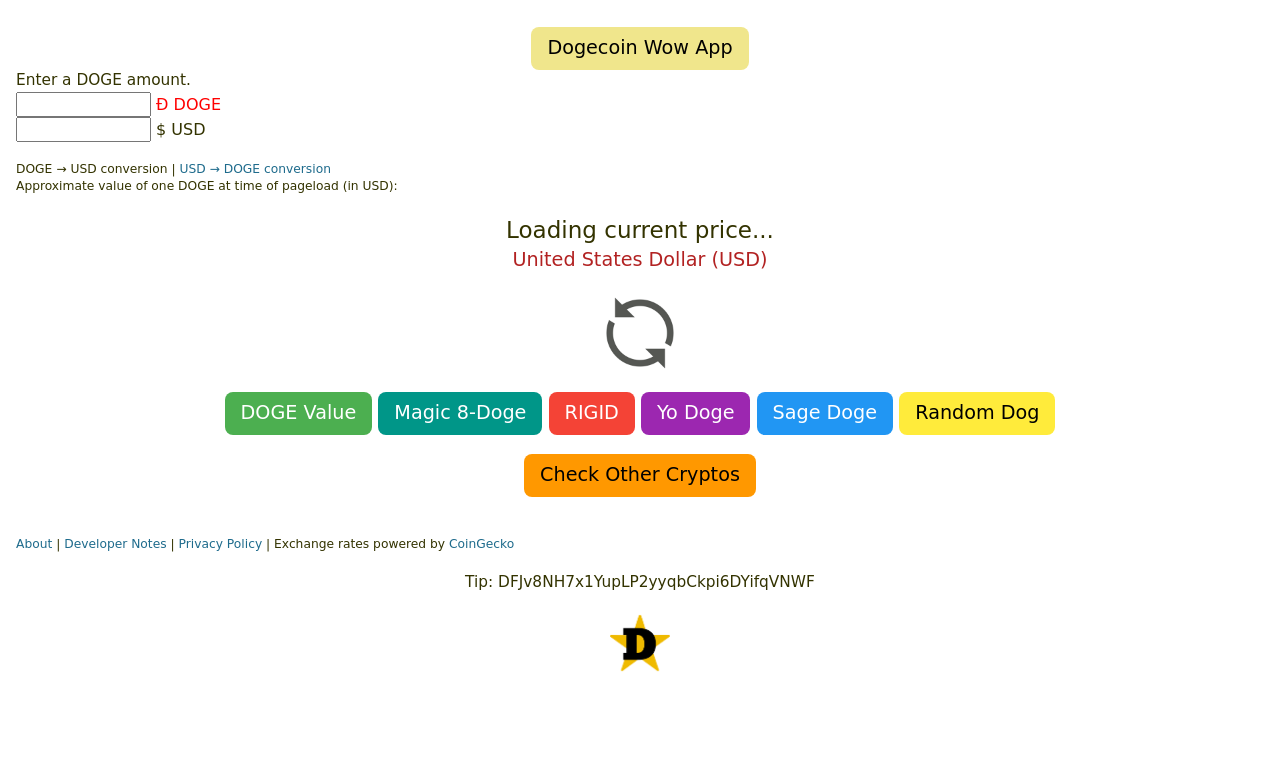
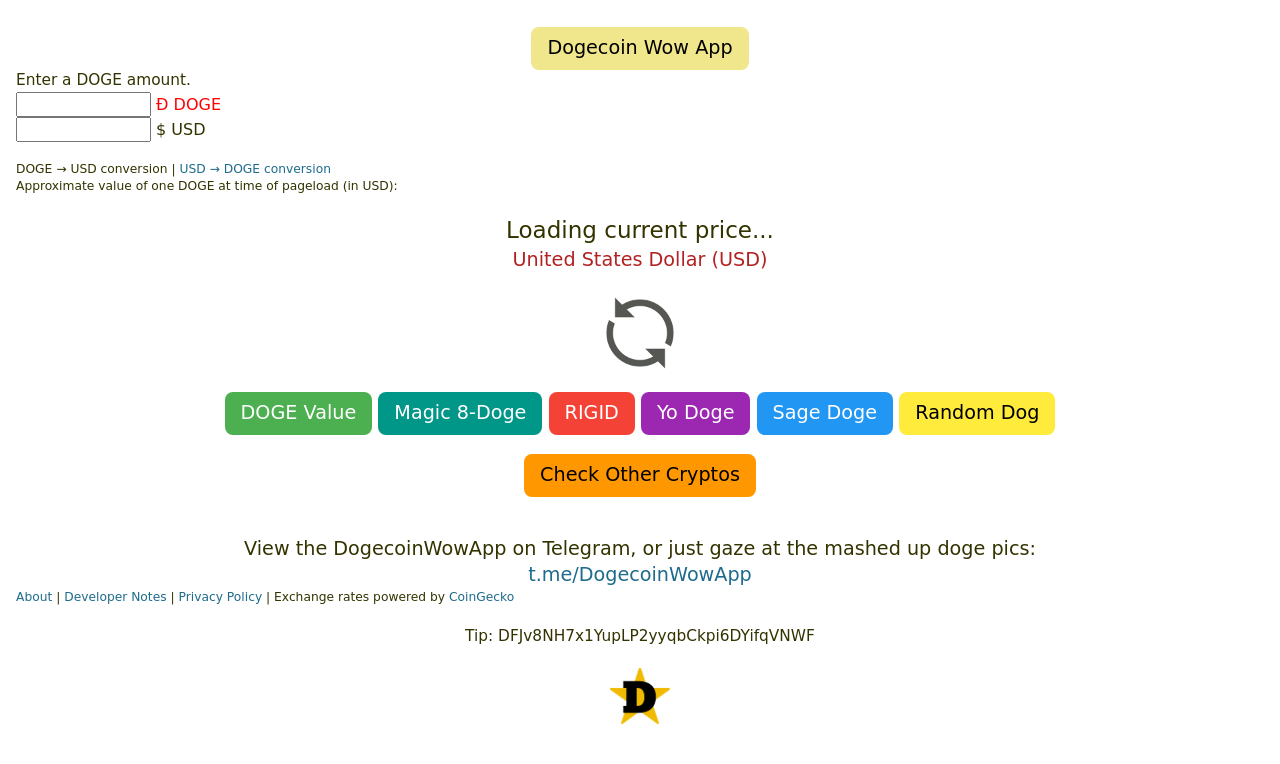
Before and after one commit to crrdlx/crrdlx.github.io, a Jekyll site: the page doge/index.html, which Jekyll copies as it is, in a window 1280 px wide. Shown: the top 764 px of the page. Built offline with Jekyll 4.4.1, drawn with Linux system fonts in a browser that asks for light colours; nearby versions of some CDN libraries; comment, search, counter and statistics services are not loaded.

Commit message:
Update index.html

```diff
--- a/doge/index.html
+++ b/doge/index.html
@@ -199,6 +199,12 @@ width="80" height="" border="0" /></a></center>
     </div>
     </center>
 </p>
+
+<center>
+View the DogecoinWowApp on Telegram, or just gaze at the mashed up doge pics:<br>
+<a href="https://t.me/dogecoinwowapp" target="_blank">t.me/DogecoinWowApp</a>
+</center>
+
 <small><small>
 <a href="pages/about.html">About</a> | <a href="https://github.com/crrdlx/dogecoin-wow-app">Developer Notes</a> | <a href="pages/privacy.html">Privacy Policy</a> | Exchange rates powered by <a href="https://www.coingecko.com/en/api" target="_blank">CoinGecko</a><br>
 </small></small>
```
